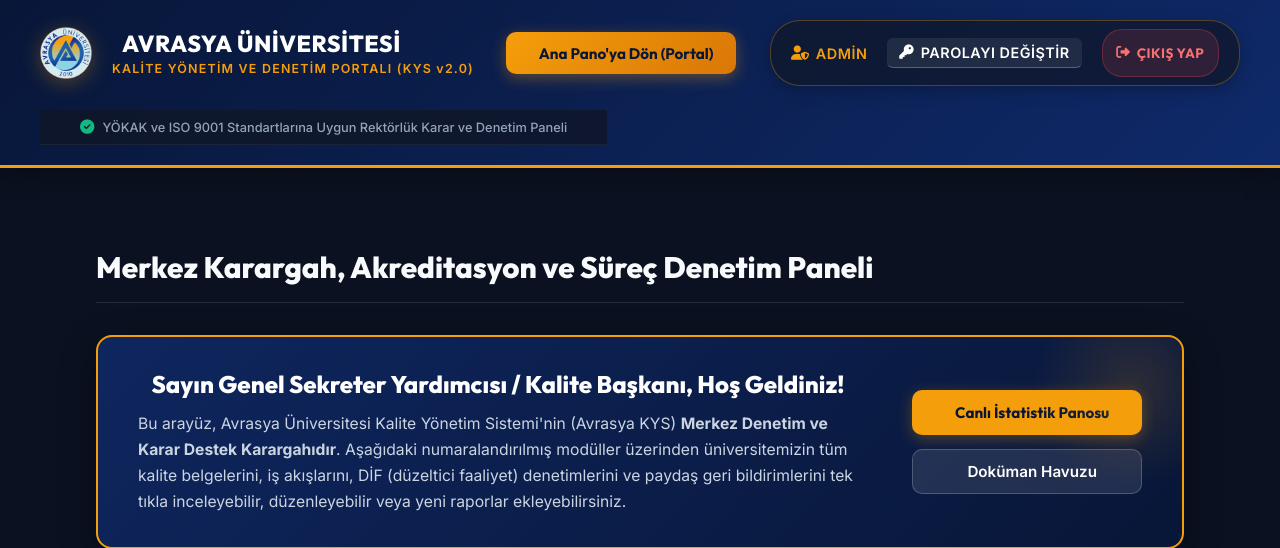
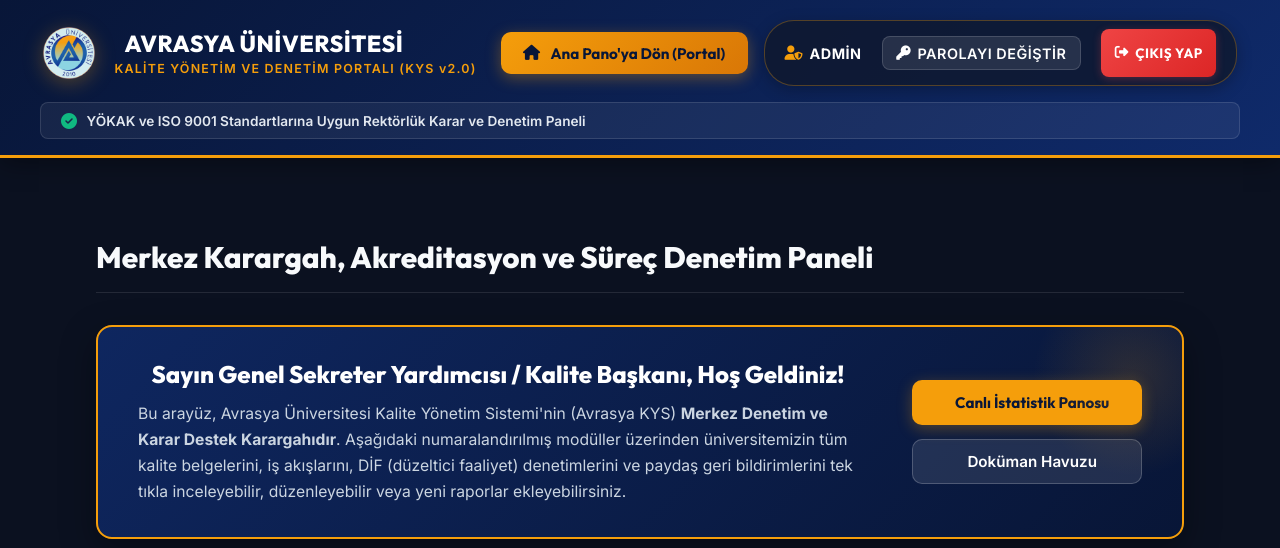
Before and after one commit to raminentezar-rgb/yks, a Django app: page /admin/ in a window 1280 px wide. Shown: the top 548 px of the page. Run offline with Django 4.2, Linux system fonts and the light colour scheme; a user stored in the database is signed in; data comes from the database, SQL or seed files in the repository.

Commit message:
Fix dark theme header layout so return portal button and user tools sit side-by-side cleanly and global nav badge stays inside the navy header bar

```diff
--- a/static/css/custom_admin.css
+++ b/static/css/custom_admin.css
@@ -30,22 +30,30 @@
 #header {
     background: var(--admin-navy-gradient) !important;
     border-bottom: 3px solid var(--admin-gold) !important;
-    padding: 1.25rem 2.5rem !important;
+    padding: 1.25rem 2.5rem 1rem 2.5rem !important;
     color: #fff !important;
     box-shadow: 0 4px 25px rgba(0, 0, 0, 0.4) !important;
     display: flex !important;
+    flex-direction: column !important;
+    gap: 1rem !important;
+    width: 100% !important;
+    box-sizing: border-box !important;
+}
+
+.custom-admin-header-row {
+    display: flex !important;
     align-items: center !important;
     justify-content: space-between !important;
+    width: 100% !important;
     flex-wrap: wrap !important;
     gap: 1.5rem !important;
 }
 
-.custom-admin-branding {
-    display: flex;
-    align-items: center;
-    justify-content: space-between;
-    width: 100%;
-    gap: 2rem;
+.header-right-tools {
+    display: flex !important;
+    align-items: center !important;
+    gap: 1rem !important;
+    flex-wrap: wrap !important;
 }
 
 .branding-left {
@@ -120,51 +128,92 @@
 }
 
 #user-tools {
-    font-size: 0.9rem !important;
-    margin-left: 1.5rem !important;
-    padding-left: 1.5rem !important;
-    border-left: 1px solid rgba(255, 255, 255, 0.15) !important;
+    font-size: 0.88rem !important;
+    margin-left: 0.5rem !important;
+    padding-left: 1rem !important;
+    border-left: 1px solid rgba(255, 255, 255, 0.2) !important;
     display: flex !important;
     align-items: center !important;
-    gap: 1rem !important;
+    gap: 0.75rem !important;
     color: #cbd5e1 !important;
     font-weight: 500 !important;
 }
 
-#user-tools a {
+#user-tools .user-welcome {
+    color: #ffffff !important;
+    font-weight: 700 !important;
+    display: flex !important;
+    align-items: center !important;
+    gap: 0.4rem !important;
+}
+
+#user-tools .user-welcome i {
+    color: var(--admin-gold) !important;
+}
+
+#user-tools a.user-tool-link {
     color: #ffffff !important;
     font-weight: 600 !important;
-    transition: color 0.2s !important;
+    transition: all 0.2s !important;
     text-decoration: none !important;
-    padding: 0.35rem 0.75rem !important;
-    border-radius: 6px !important;
-    background: rgba(255, 255, 255, 0.08) !important;
+    padding: 0.45rem 0.85rem !important;
+    border-radius: 8px !important;
+    background: rgba(255, 255, 255, 0.1) !important;
+    border: 1px solid rgba(255, 255, 255, 0.15) !important;
+    display: inline-flex !important;
+    align-items: center !important;
+    gap: 0.4rem !important;
 }
 
-#user-tools a:hover {
+#user-tools a.user-tool-link:hover {
     color: var(--admin-gold) !important;
-    background: rgba(255, 255, 255, 0.15) !important;
+    background: rgba(255, 255, 255, 0.2) !important;
+    border-color: var(--admin-gold) !important;
+}
+
+#user-tools button.logout-btn {
+    color: #ffffff !important;
+    font-weight: 700 !important;
+    transition: all 0.2s !important;
+    padding: 0.45rem 0.85rem !important;
+    border-radius: 8px !important;
+    background: linear-gradient(135deg, #ef4444 0%, #dc2626 100%) !important;
+    border: none !important;
+    cursor: pointer !important;
+    display: inline-flex !important;
+    align-items: center !important;
+    gap: 0.4rem !important;
+    box-shadow: 0 2px 8px rgba(239, 68, 68, 0.3) !important;
+}
+
+#user-tools button.logout-btn:hover {
+    background: linear-gradient(135deg, #f87171 0%, #ef4444 100%) !important;
+    transform: translateY(-1px) !important;
+    box-shadow: 0 4px 12px rgba(239, 68, 68, 0.5) !important;
 }
 
 /* Global Nav Badge */
 .custom-global-nav {
-    background: rgba(15, 23, 42, 0.9);
-    border-bottom: 1px solid rgba(255, 255, 255, 0.05);
-    padding: 0.6rem 2.5rem;
+    background: rgba(255, 255, 255, 0.06) !important;
+    border: 1px solid rgba(255, 255, 255, 0.12) !important;
+    border-radius: 8px !important;
+    padding: 0.6rem 1.25rem !important;
+    width: 100% !important;
+    box-sizing: border-box !important;
 }
 
 .nav-info-badge {
-    display: flex;
-    align-items: center;
-    gap: 0.5rem;
-    font-size: 0.8rem;
-    color: #94a3b8;
-    font-weight: 500;
+    display: flex !important;
+    align-items: center !important;
+    gap: 0.6rem !important;
+    font-size: 0.85rem !important;
+    color: #e2e8f0 !important;
+    font-weight: 600 !important;
 }
 
 .nav-info-badge i {
-    color: #10b981;
-    font-size: 0.9rem;
+    color: #10b981 !important;
+    font-size: 1rem !important;
 }
 
 /* ==========================================================================
--- a/templates/admin/base_site.html
+++ b/templates/admin/base_site.html
@@ -7,11 +7,11 @@
     {{ block.super }}
     <link rel="stylesheet" href="https://cdnjs.cloudflare.com/ajax/libs/font-awesome/6.5.1/css/all.min.css">
     <link href="https://fonts.googleapis.com/css2?family=Outfit:wght@400;500;600;700;800&family=Inter:wght@400;500;600;700&display=swap" rel="stylesheet">
-    <link rel="stylesheet" href="{% static 'css/custom_admin.css' %}?v=20260707_restored_dark_theme">
+    <link rel="stylesheet" href="{% static 'css/custom_admin.css' %}?v=20260707_dark_header_perfect">
 {% endblock %}
 
 {% block branding %}
-<div class="custom-admin-branding">
+<div class="custom-admin-header-row">
     <div class="branding-left">
         <a href="{% url 'admin:index' %}" class="admin-logo-link">
             <img src="{% static 'images/avrasya_logo.png' %}" alt="Avrasya Üniversitesi" class="admin-logo-img">
@@ -21,27 +21,26 @@
             </div>
         </a>
     </div>
-    <div class="branding-right">
+    <div class="header-right-tools">
         <a href="/" class="btn-return-portal" target="_blank" title="Ana Sayfa ve Gösterge Paneline Dön">
-            <i class=""></i>
+            <i class="fa-solid fa-house"></i>
             <span>Ana Pano'ya Dön (Portal)</span>
         </a>
-    </div>
-</div>
-{% endblock %}
-
-{% block usertools %}
+        {% if user.is_active and user.is_staff %}
             <div id="user-tools" class="custom-user-tools">
-    {% if user.is_active and user.is_staff %}
                 <span class="user-welcome"><i class="fa-solid fa-user-shield"></i> {{ user.get_full_name|default:user.username }}</span>
                 <a href="{% url 'admin:password_change' %}" class="user-tool-link"><i class="fa-solid fa-key"></i> Parolayı Değiştir</a>
                 <form id="logout-form" method="post" action="{% url 'admin:logout' %}" style="display:inline;">
                     {% csrf_token %}
                     <button type="submit" class="user-tool-btn logout-btn"><i class="fa-solid fa-right-from-bracket"></i> Çıkış Yap</button>
                 </form>
+            </div>
         {% endif %}
     </div>
+</div>
 {% endblock %}
+
+{% block usertools %}{% endblock %}
 
 {% block nav-global %}
 <div class="custom-global-nav">
```
Lines whose indentation alone changed are shown as unchanged.
